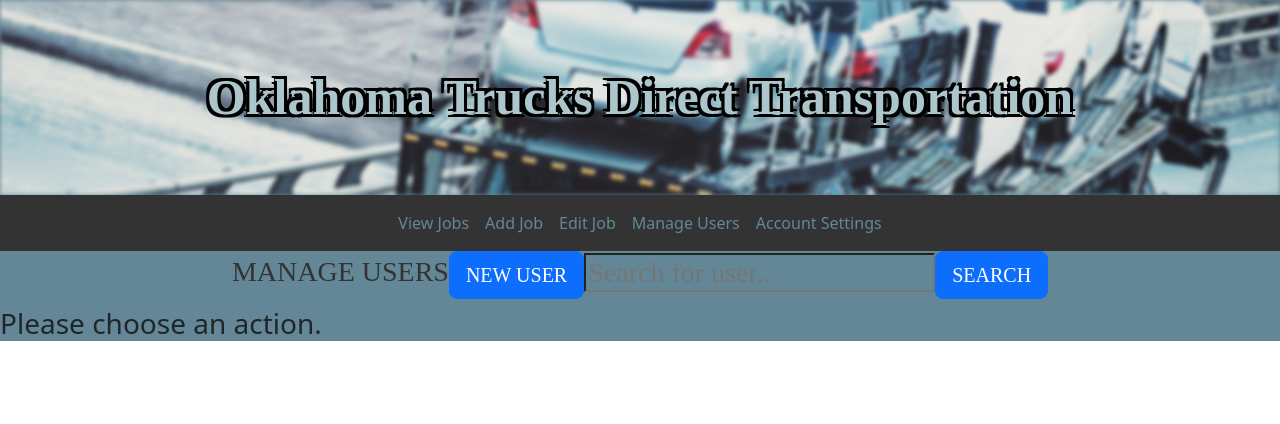
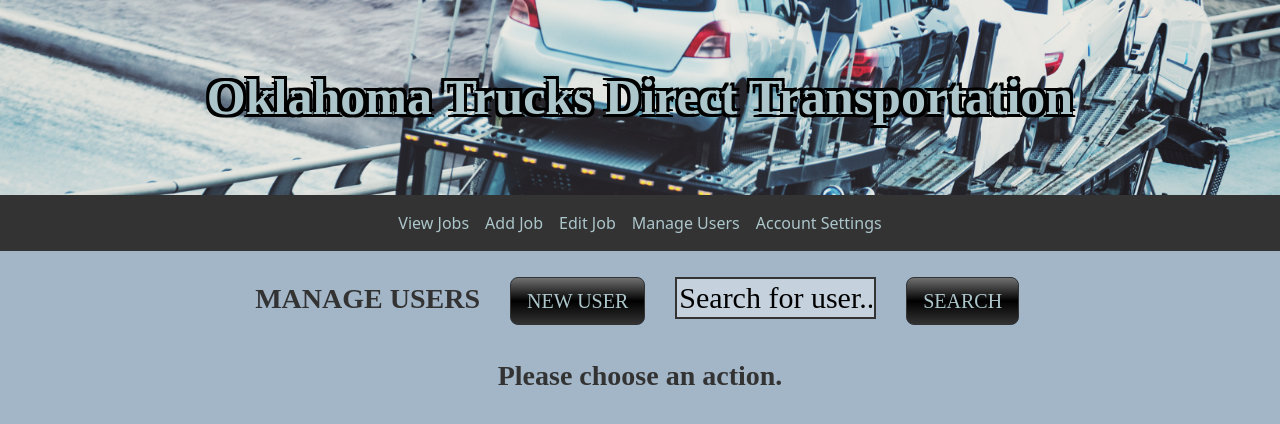
Before and after one commit to HighItsKy/CSCI441-GroupProject, a React (Create React App) app in the folder transportapp/: page /ManageUsers in a window 1280 px wide. Shown: the top 424 px of the page. Built offline with nearby package versions, Linux system fonts and the light colour scheme.

Commit message:
Added CSS for pages

```diff
--- a/transportapp/src/index.css
+++ b/transportapp/src/index.css
@@ -1,14 +1,16 @@
 body {
-  margin: 0;
-  font-family: -apple-system, BlinkMacSystemFont, 'Segoe UI', 'Roboto', 'Oxygen',
+  	margin: 0;
+  	font-family: -apple-system, BlinkMacSystemFont, 'Segoe UI', 'Roboto', 'Oxygen',
     'Ubuntu', 'Cantarell', 'Fira Sans', 'Droid Sans', 'Helvetica Neue',
     sans-serif;
-  -webkit-font-smoothing: antialiased;
-  -moz-osx-font-smoothing: grayscale;
+  	-webkit-font-smoothing: antialiased;
+ 	-moz-osx-font-smoothing: grayscale;
+	background-color: #a2b6c8!important;
+  	overflow-y: scroll; /*Makes the scroll always visible*/
 }
 
 code {
-  font-family: source-code-pro, Menlo, Monaco, Consolas, 'Courier New',
+  	font-family: source-code-pro, Menlo, Monaco, Consolas, 'Courier New',
     monospace;
 }
 
@@ -17,18 +19,16 @@ html, body{
 	height:100%;
 }
 
+/*Sets the entire background color to #a2b6c8*/
 *{
-	background-color: #638797; /*Sets the background color to the same blue color*/
+	background-color: #a2b6c8  ; /*Sets the background color to the same blue color*/
 }
 
 /*HEADER*/
 .headerImage{
 	background-repeat: no-repeat;
 	background-size: contain;
-
-	/* Adds the blur effect to the image */
-	filter: blur(2px);
-	-webkit-filter: blur(2px);
+	width: 100%;
 }
 
 /*Text for Header*/
@@ -51,7 +51,7 @@ html, body{
 
 /*Text color of nav links*/
 .nav-link{
-	color: #638797 !important;
+	color: #acc6cb !important;
 	background-color: #333;
 	text-align: center; /*Makes text centered in nav when screen sizes are smaller*/
 }
@@ -61,6 +61,117 @@ html, body{
 	color: white !important;
 }
 
+/*Vertical bar for Manage Users section KEEP?*/
+.vl {
+	border-left: 6px solid green;
+	height: 500px;
+  }
+
+
+/*Customizes the form styles for Manage Users, etc*/
+.form-control{
+	border: 3px solid #333!important;
+	background-color: rgba(255, 255, 255, 0.373)!important;
+	transition: border-color .15s ease-in-out,box-shadow .15s ;
+  }
+
+
+  .form-group input:focus, .employee-id input:focus{
+		box-shadow: none!important; /*Makes the blue outline go away when the form is clicked*/
+		background-color:rgba(255, 255, 255, 0.597)!important;
+		transition: background-color .20s ease-in-out;
+  }
+
+  /*Makes the border in the form black*/
+  .form-group input:hover, .employee-id input:hover{
+	border-color: black!important;
+  }
+
+
+  /*Manage Users form*/
+  .form-container{
+	display: flex;
+	flex-direction: row;
+	padding-left: 25%; /*Adjusts location of form on page*/
+  }
+
+  /*Creates a vertical bar to separate data*/
+  .employee-id{
+	display: flex;
+	flex-direction: column;
+	border-right: 6px solid #333;
+	margin-right: 10px;
+	padding-right: 10px;
+  }
+
+  .employee-details .form-group{
+	display: flex;
+	flex-direction: column;
+  }
+
+  /*Changes the color of all buttons*/
+  .btn{
+	color: #acc6cb!important;
+	background: linear-gradient(#717171, black, #333);
+  }
+
+  /*Changes the border color of all buttons*/
+  .btn-primary{
+	border-color: #333!important;
+  }
+
+  .btn-primary:hover{
+	border-color: #638797!important;
+  }
+
+  /*Adjusts the spacing between the button and the text at the top of the page's body*/
+  .bodyHeading button{
+	margin-right: 30px;
+	margin-left: 30px;
+  }
+
+
+/*Makes the form's text bold and #333*/
+  label{
+	color: #333;
+	font-weight: bold;
+  }
+
+  /*Searchbar*/
+  .bodyHeading input[type=text]{
+	width: 16%;
+	border-color: #333;
+	border-style: solid;
+	text-align: left;
+	color: #333 !important;
+	font-size: 30px;
+	background-color: rgba(255, 255, 255, 0.373);
+  }
+
+  /*Makes the text in the placeholder of the search bar #333*/
+  .bodyHeading input::placeholder{
+	color: black;
+	font-weight: 500;
+  }
+
+  /*Shifts the header and all elements to the right a smidge*/
+  .bodyHeading h1{
+	padding-left: 1.9%;
+  }
+
+  /*Makes the border in the search bar #333*/
+  .bodyHeading input[type=text]:hover{
+	border-color: black;
+  }
+
+  /*Changes the searchbar's appearance when clicked on*/
+  .bodyHeading input[type=text]:focus{
+	background-color:rgba(255, 255, 255, 0.597);
+	outline: none;
+	transition: background-color .20s ease-in-out;
+  }
+
+
 /*BODY*/
 body h2{
 	font-size: 60px;
@@ -69,15 +180,20 @@ body h2{
 	color: #333;
 }
 
-body h1{
+body h1, body h3{
 	text-align: center;
 	font-family: 'London Tube', 'Times New Roman', sans-serif;
 	color: #333;
+	font-weight: bold;
+	padding-top: 2%;
 }
+
+
 
 body h1 a{
 	color: #333;
 }
+
 
 
 /* On all screen types with a window width of between 1024px and 1280px:
@@ -125,4 +241,15 @@ Samsung Galaxy A51/71*/
 body h1{
 	font-size: 275%;
 }
+	/*Fills the extra space from an iPad Air with the same background color*/
+	body{
+		background-color: #638797!important;
+	}
+	 /*Manage Users form*/
+	 .form-container{
+		display: flex;
+		flex-direction: row;
+		padding-left: 1px; /*Adjusts location of form on page*/
+		padding-right: 1px;
+	}
 }
```
